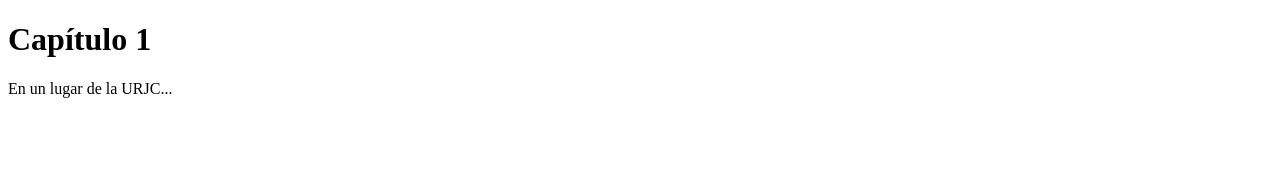
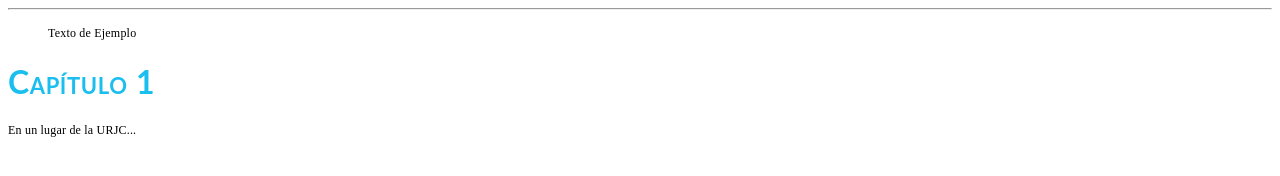
Before and after one commit to GonzaloSanchezSandoval/SitioWebEstatico, a plain HTML site: page index.html in a window 1280 px wide. Drawn offline with Linux system fonts and the light colour scheme; files that its build step writes are made by us from their sources.

Commit message:
Prueba insertar la hoja de estilos en el html

```diff
--- a/index.html
+++ b/index.html
@@ -2,13 +2,16 @@
 <!-- Esto es un comentario -->
 
 <html>
-  <head class=".phb">
+  <head>
     <meta charset="utf-8">
     <link rel="stylesheet" type="text/css" href="ccs/css.css">
     <title>Ejemplo HTML</title>
   </head>
 
-  <body>
+  <body class="phb">
+    <hr>
+        <blockquote><p>Texto de Ejemplo</p></blockquote>
+    </hr>
     <h1>Capítulo 1</h1>
     <p>En un lugar de la URJC...</p>
   </body>
```
